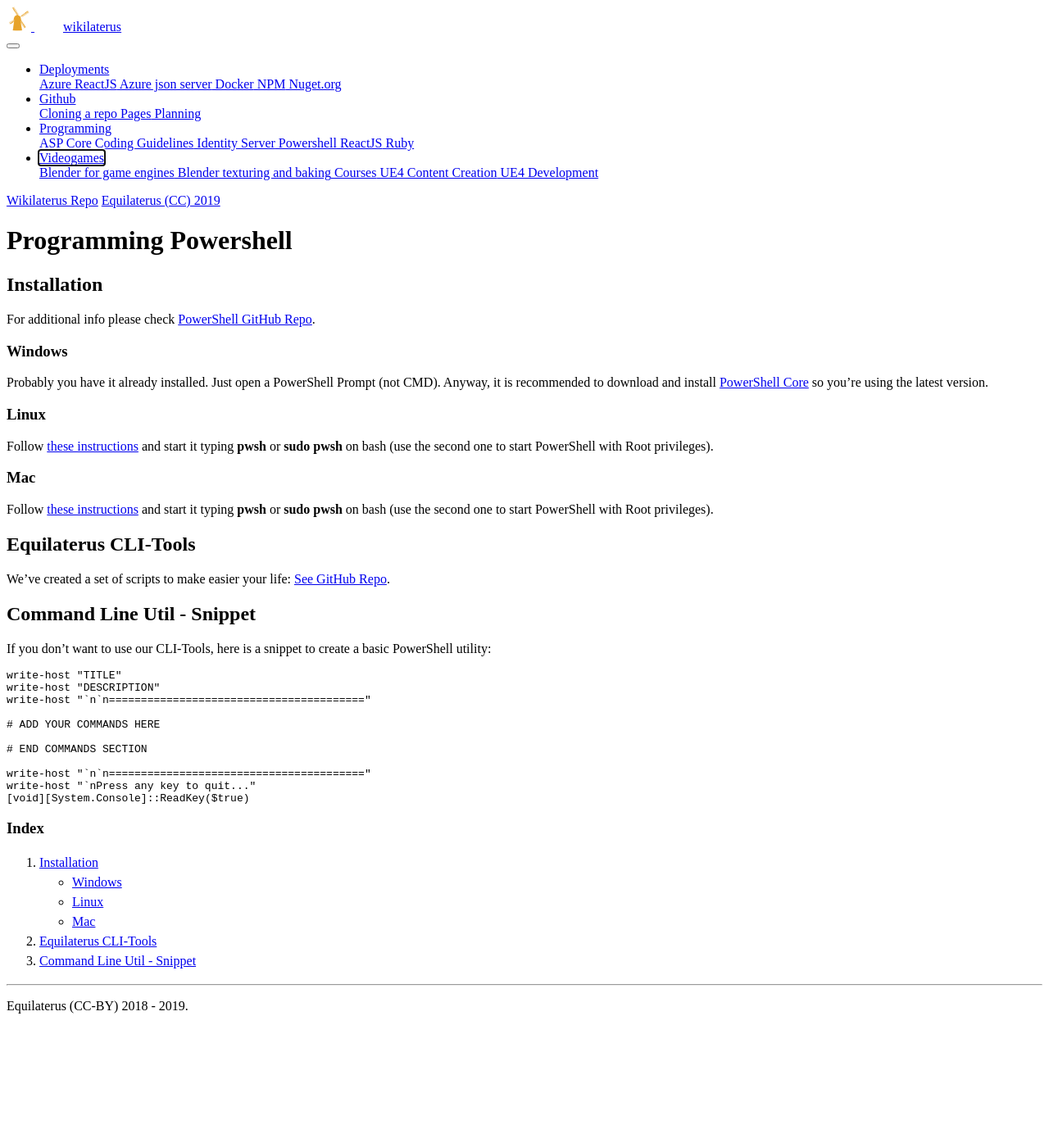
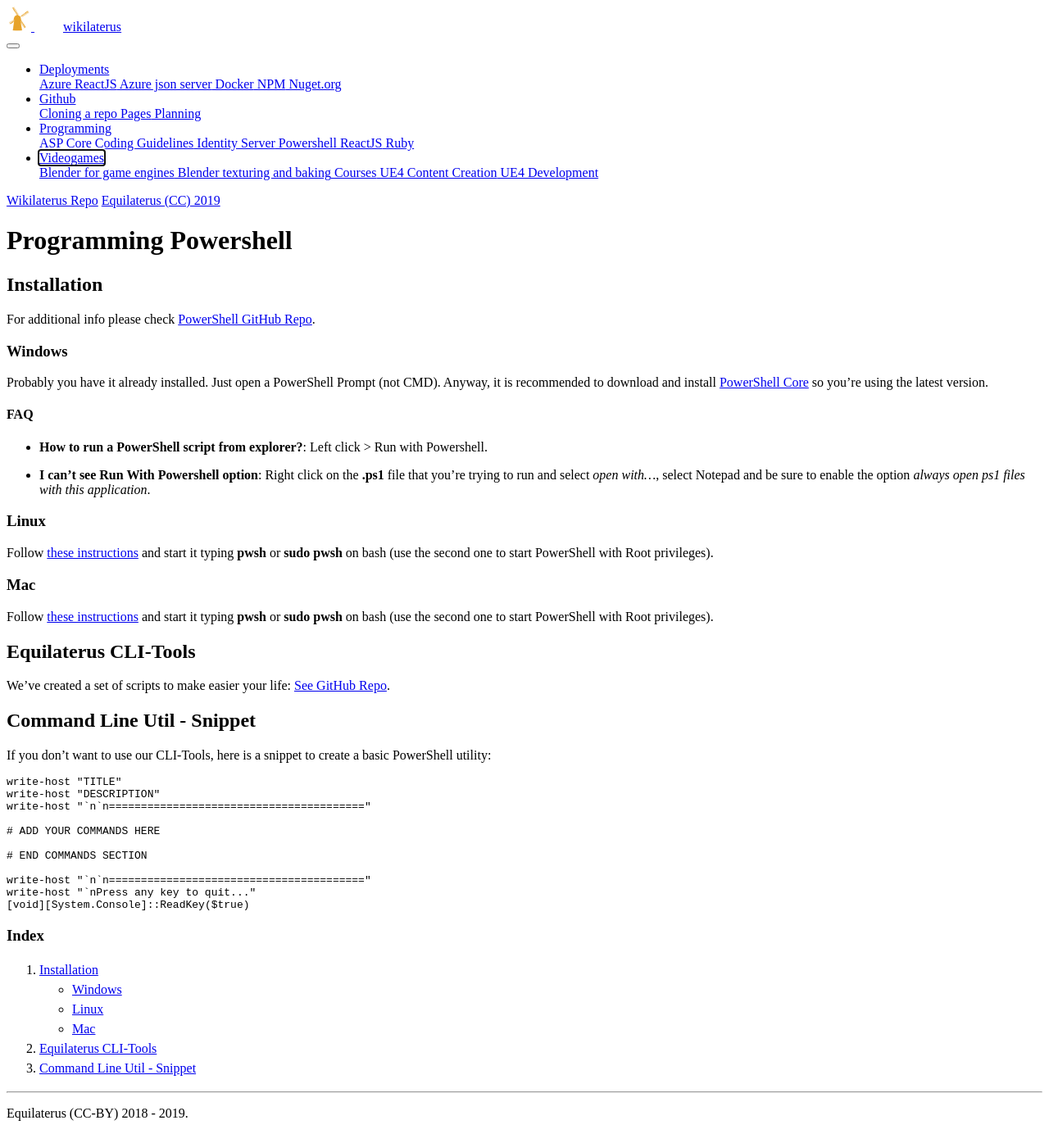
Before and after one commit to equilaterus/wikilaterus, a Jekyll site: the page built from wiki/Programming-Powershell.md, in a window 1280 px wide. Shown: the whole page at 82% size. Built offline with Jekyll 4.4.1, drawn with Linux system fonts in a browser that asks for light colours; nearby versions of some CDN libraries; a style sheet for code colours, icons or effects is not loaded; before the commit the page ends 1253 px from its top, so only the background shows below that.

Commit message:
Updated Powershell post

```diff
--- a/wiki/Programming-Powershell.md
+++ b/wiki/Programming-Powershell.md
@@ -12,6 +12,12 @@
 ### Windows
 
 Probably you have it already installed. Just open a PowerShell Prompt (not CMD). Anyway, it is recommended to download and install [PowerShell Core](https://docs.microsoft.com/en-us/powershell/scripting/install/installing-powershell-core-on-windows?view=powershell-6#installing-the-msi-package) so you're using the latest version.
+
+#### FAQ
+
+* **How to run a PowerShell script from explorer?**:  Left click > Run with Powershell.
+
+* **I can't see Run With Powershell option**: Right click on the **.ps1** file that you're trying to run and select *open with...*, select Notepad and be sure to enable the option *always open ps1 files with this application*.
 
 ### Linux
 
```
